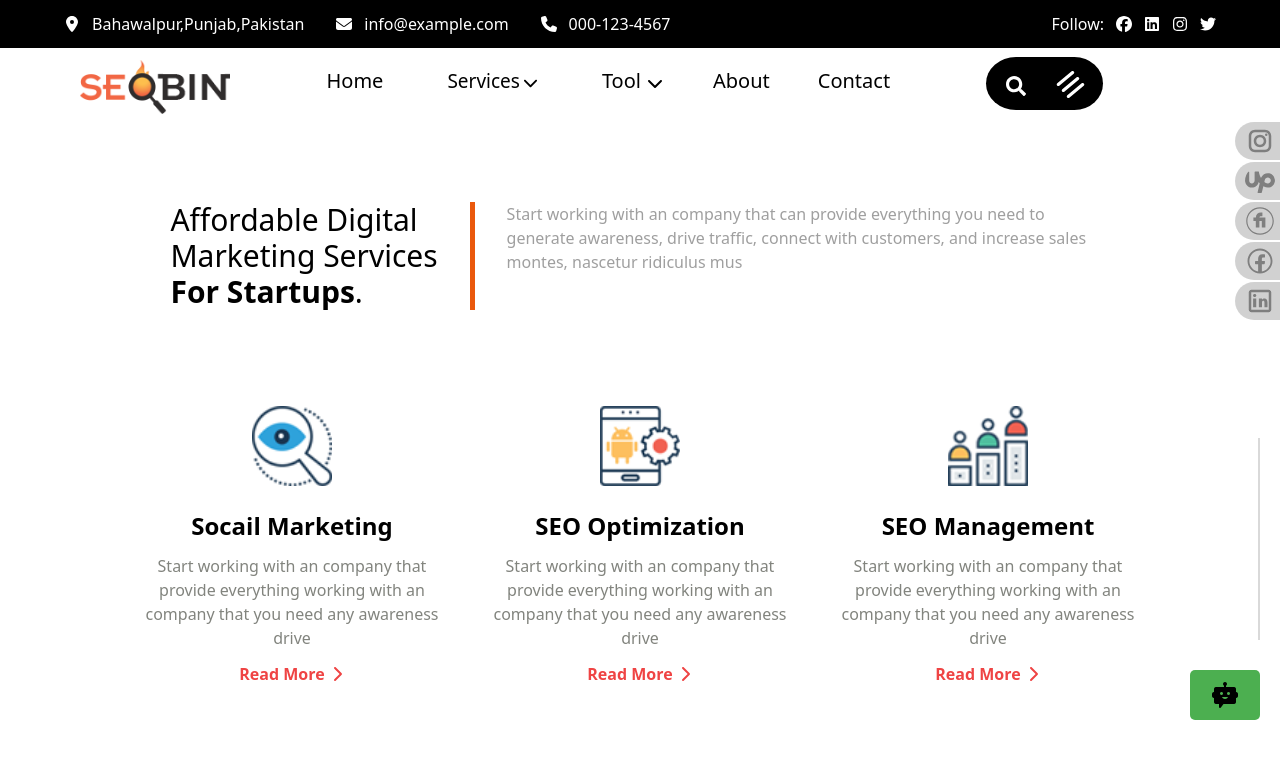
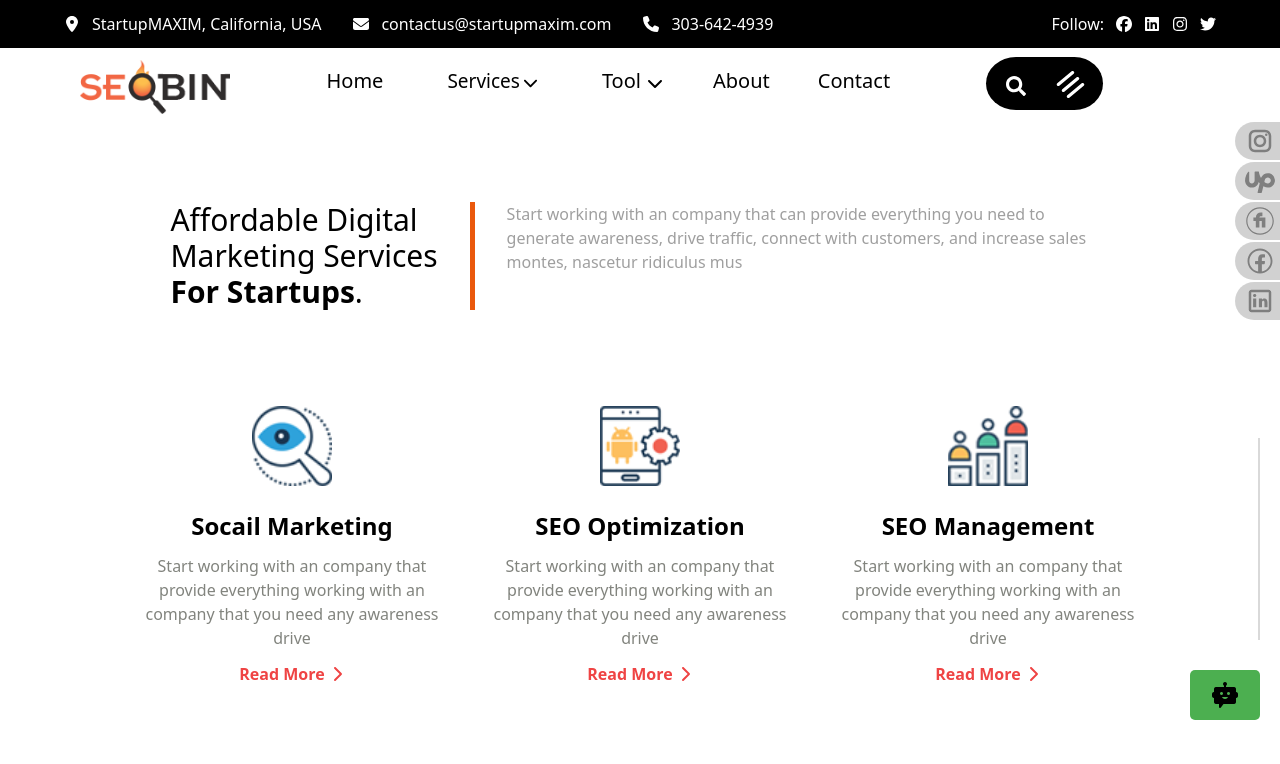
Before and after one commit to mhmAdmin1122/startupMAXIM, a Next.js app: page / in a window 1280 px wide. Shown: the top 764 px of the page. Built offline with nearby package versions, Linux system fonts and the light colour scheme.

Commit message:
Navbar Content Updated

```diff
--- a/pages/Components/N/Navbar.tsx
+++ b/pages/Components/N/Navbar.tsx
@@ -56,13 +56,13 @@ const Navbar = () => {
       <header className="flex flex-nowrap max-[620px]:flex-col justify-between pt-3 pb-3 pl-16 pr-16 bg-[var(--text-black)] h-auto text-white w-full items-center">
         <div className="header">
           <p>
-            <FaLocationDot /> Bahawalpur,Punjab,Pakistan
+            <FaLocationDot /> StartupMAXIM, California, USA
           </p>
           <p>
-            <FaEnvelope /> info@example.com
+            <FaEnvelope /> <a href="mailto:contactus@startupmaxim.com">contactus@startupmaxim.com</a>
           </p>
           <p>
-            <FaPhone /> 000-123-4567
+            <FaPhone /> <a href="https://wa.me/+923036424939" target="_blank">303-642-4939</a>
           </p>
         </div>
         <div className="flex gap-3 items-center">
```
